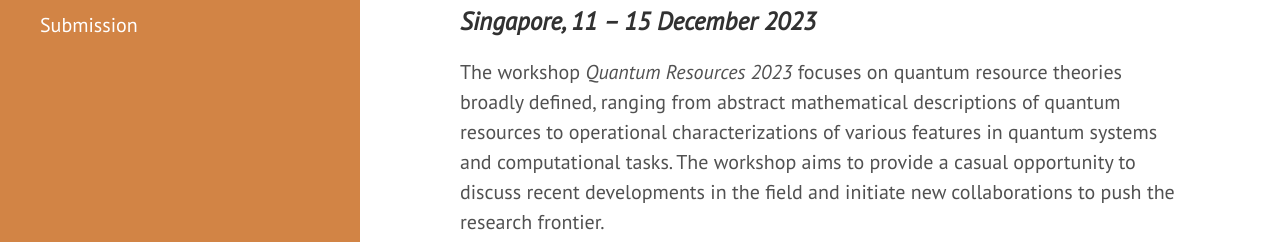
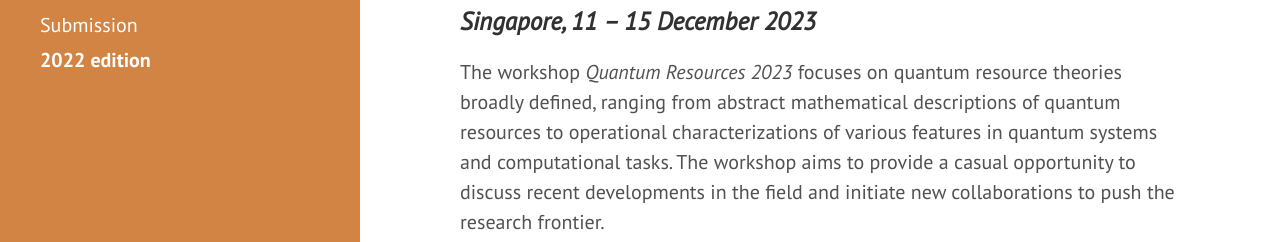
Before and after one commit to RyujiPat2/RyujiPat2.github.io, a Jekyll site: the page built from index.md, in a window 1280 px wide. Shown: the part 442-684 px from the top of the page. Built offline with Jekyll 4.4.1, drawn with Linux system fonts in a browser that asks for light colours; nearby versions of some CDN libraries.

Commit message:
Update sidebar.html

```diff
--- a/_includes/sidebar.html
+++ b/_includes/sidebar.html
@@ -28,7 +28,7 @@
         {% endif %}
       {% endfor %}
 
-
+      <a class="sidebar-nav-item m2022" href="https://2022.quantumresources.science"><b>2022 edition</b></a>
 
     </nav>
 
```
